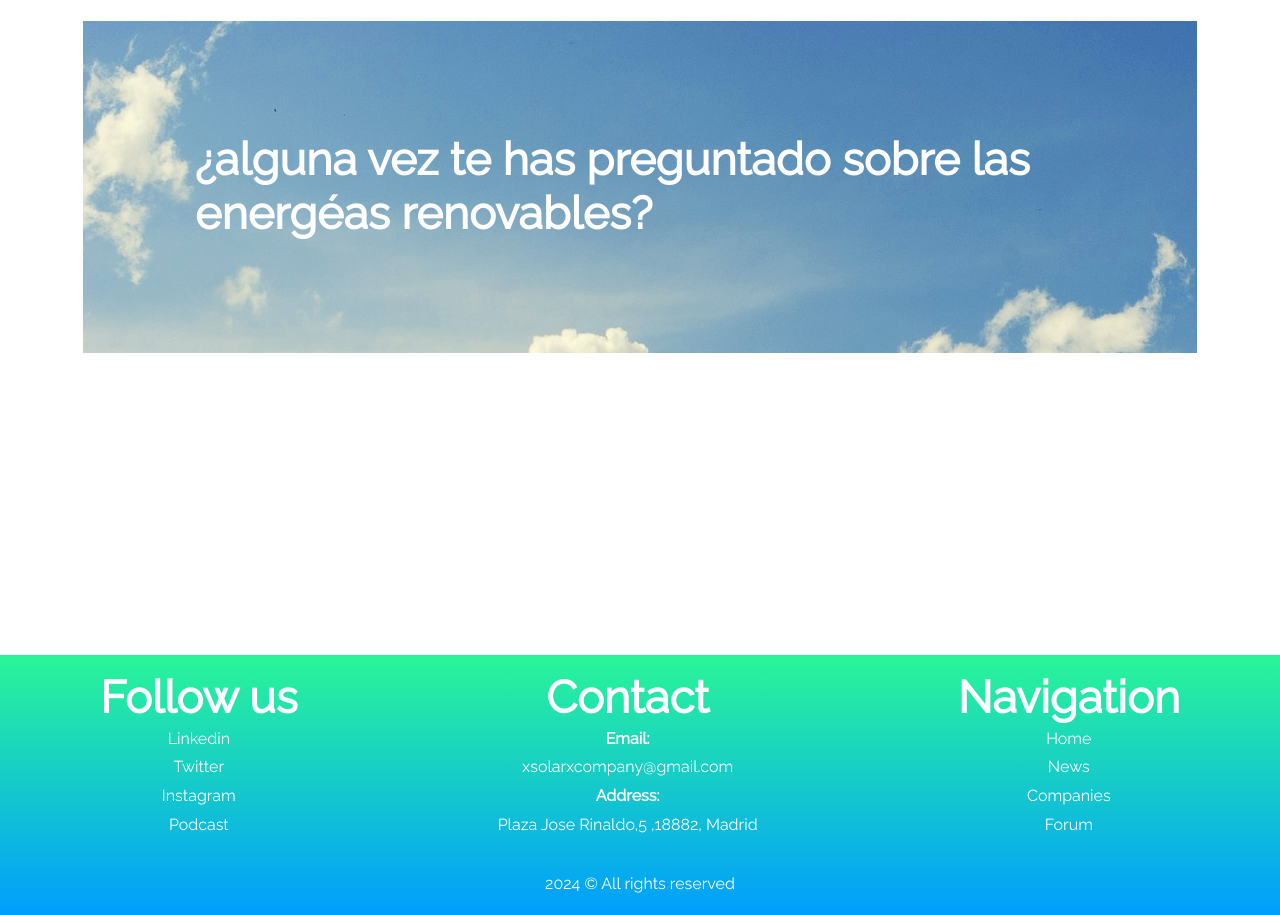
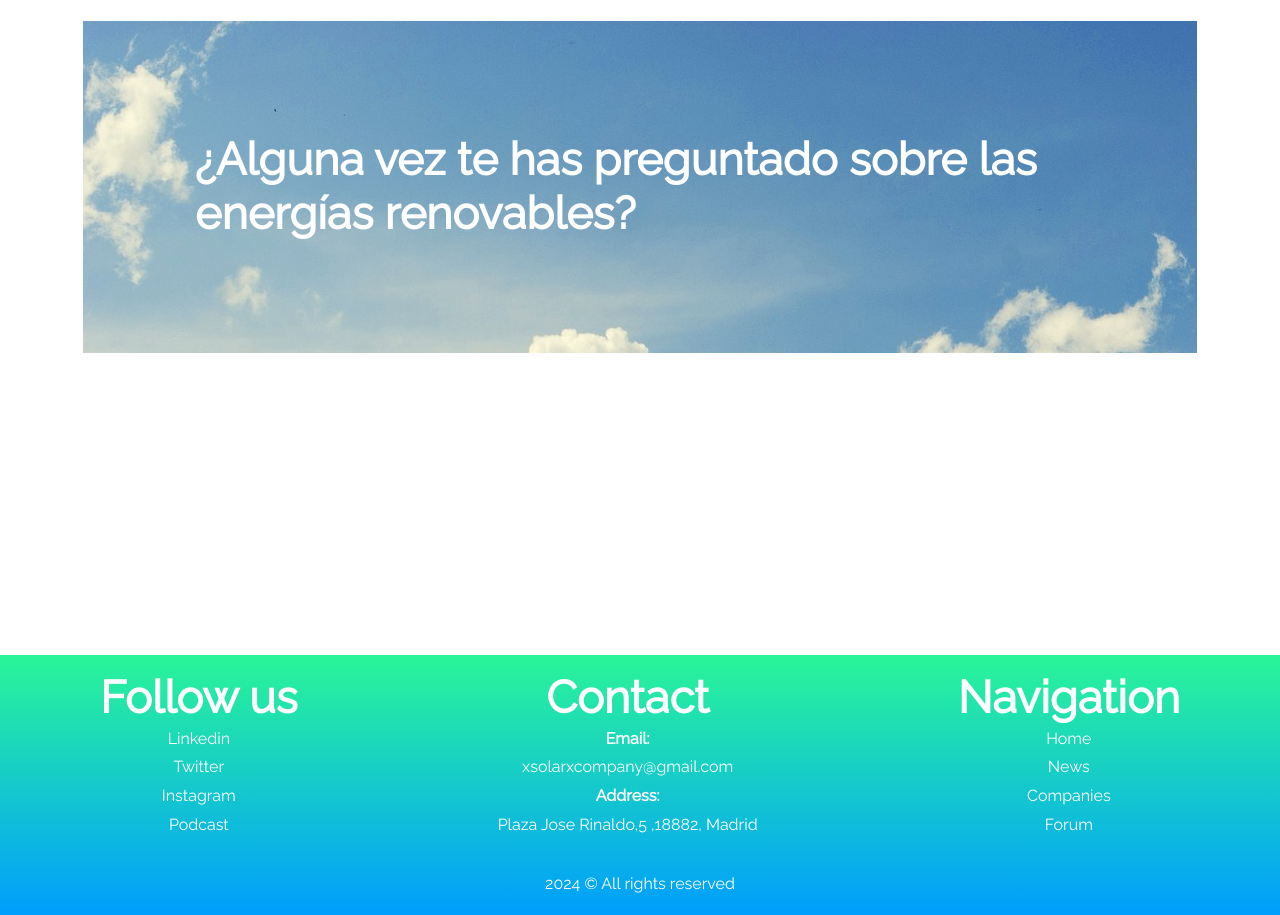
Before and after one commit to xsolarxx/FRONTEND, a React (Vite) app: page / in a window 1280 px wide. Shown: the part 900-1815 px from the top of the page. Built offline with nearby package versions, Linux system fonts and the light colour scheme.

Commit message:
Update home

```diff
--- a/src/pages/Home/Home.jsx
+++ b/src/pages/Home/Home.jsx
@@ -15,7 +15,7 @@ export const Home = () => {
       </div>
 
       <div className="section2">
-        <h2>¿alguna vez te has preguntado sobre las energéas renovables? </h2>
+        <h2>¿Alguna vez te has preguntado sobre las energías renovables? </h2>
       </div>
 
       <div className="section3">
```
